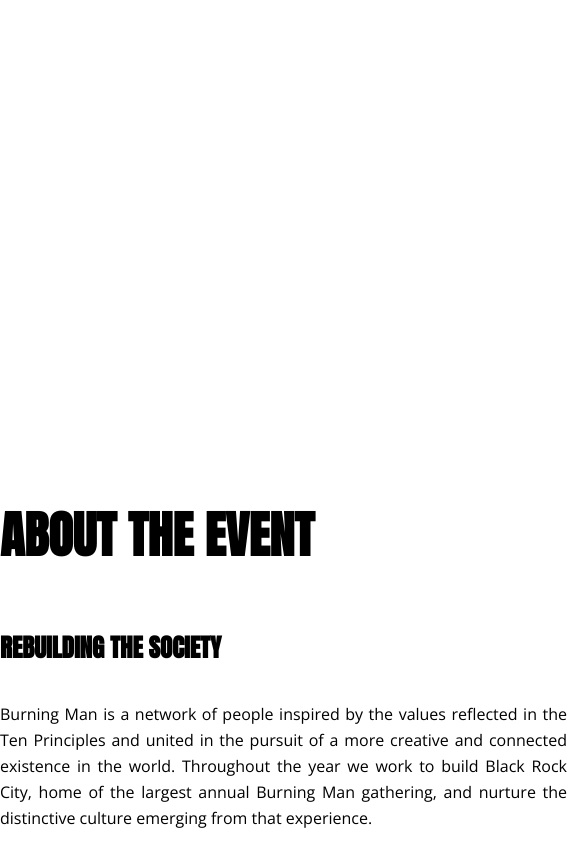
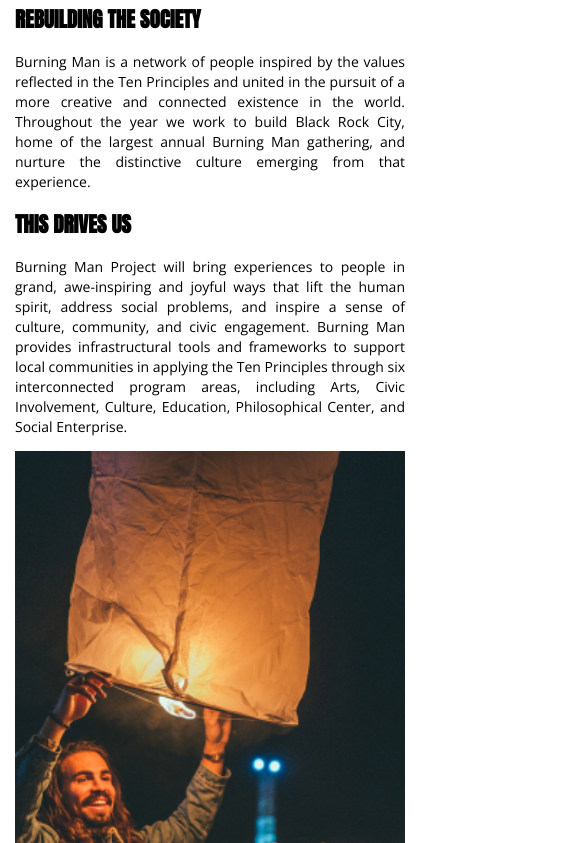
Before and after one commit to multiair34/project-2, a plain HTML site: page index.html in a window 390 px wide. Shown: the part 529-1372 px from the top of the page, 585 px wide, since content can reach past the window. Drawn offline with nearby package versions, Linux system fonts and the light colour scheme.

Commit message:
адаптив

```diff
--- a/index.html
+++ b/index.html
@@ -3,7 +3,7 @@
 <head>
     <meta charset="UTF-8">
     <meta name="format-detection" content="telephone=no">
-    <meta name="viewport" content="width=device-width, initial-scale=1.0, maximum-scale=1.0, user-scalable=0">
+    <meta name="viewport" content="width=device-width, initial-scale=1.0, shrink-to-fit=no">
     <link rel="stylesheet" href="./scss/style.css">
     <link rel="stylesheet" href="./fonts/font.css">
     <link href="https://fonts.googleapis.com/css2?family=Anton&family=Open+Sans&display=swap" rel="stylesheet">
@@ -21,6 +21,9 @@
                     <li class="menu__item"> <a href="" class="menu__item-ss">Contacts</a></li>
                 </ul>
                 <a href="tel:+18938392364" class="tel">+1 893 839-23-64</a>
+                <button class="menu-open">
+                    <img src="./img/menu.svg" alt="">
+                </button>
             </div>
             <div class="offer">
                 <span class="offer__text">
--- a/scss/style.scss
+++ b/scss/style.scss
@@ -135,3 +135,119 @@ button {
         }
     }
 }
+.menu-open {
+    display: none;
+}
+
+@media screen and (max-width: 1200px) {
+    .container {
+        width: 1140px;
+    }
+    .menu-open {
+        display: none;
+    }
+}
+
+@media screen and (max-width: 1199px) {
+    .container {
+        width: 960px;
+    }
+    .about {
+        &__img {
+            &-item {
+                img {
+                    width: 100%;
+                }
+            }
+        }
+    }
+    .menu-open {
+        display: none;
+    }
+}
+
+@media screen and (max-width: 991px) {
+    .container {
+        width: 720px;
+    }
+}
+
+@media screen and (max-width: 767px) {
+    .container {
+        width: 540px;
+    }
+    .menu-open {
+        display: none;
+    }
+}
+
+@media screen and (max-width: 575px) {
+    .container {
+        width: 100%;
+        padding: 0 15px;
+    }
+
+    .header {
+        padding-top: 20px;
+    }
+
+    .menu {
+        display: none;
+    }
+
+    .nav {
+        margin-bottom: 60px;
+    }
+
+    .offer {
+        line-height: 50px;
+        font-size: 20px;
+        padding-bottom: 100px;
+        &__name {
+            line-height: 50px;
+            font-size: 60px;
+        }
+
+        &__but {
+            font-size: 14px;
+        }
+    }
+
+    .about {
+        margin-top: 30px;
+        &__text {
+            font-size: 40px;
+            margin-bottom: 20px;
+        }
+        &__news {
+            flex-direction: column;
+            &-item {
+                padding: 0;
+
+                h3 {
+                    font-size: 21px;
+                    padding-bottom: 0;
+                }
+                p {
+                    font-size: 14px;
+                    line-height: 20px;
+                }
+            }
+        }
+        &__img {
+            flex-direction: column;
+            width: 100%;
+            &-item {
+                padding-bottom: 10px;
+                width: 100%;
+                padding-right: 0;
+            }
+        }
+    }
+    .menu-open {
+        display: block;
+        background-color: initial;
+        border: 0;
+    }
+
+}
```
Also changed, not shown: img/menu.svg (added), scss/style.css, 1 other file.
